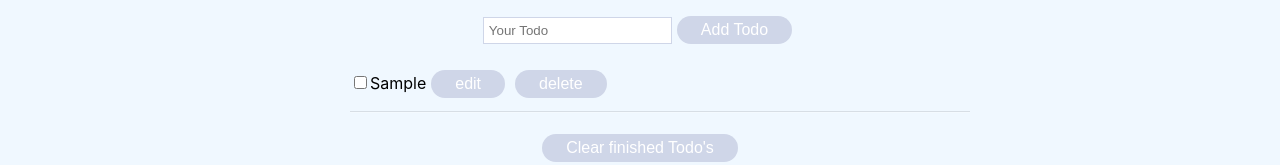
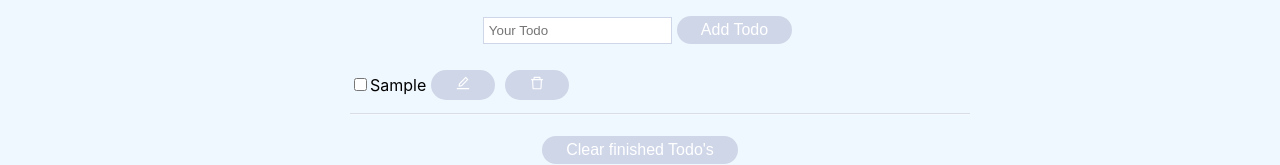
Before and after one commit to maureenoldyck/intro-react, a React (Create React App) app: page / in a window 1280 px wide. Both pictures are taken after typing "Sample" into the empty fields and a click on the button "Add Todo". Shown: the part 203-368 px from the top of the page. Built offline with nearby package versions, Linux system fonts and the light colour scheme.

Commit message:
Add icons

```diff
--- a/package.json
+++ b/package.json
@@ -8,6 +8,7 @@
     "@testing-library/user-event": "^12.7.1",
     "react": "^17.0.1",
     "react-dom": "^17.0.1",
+    "react-icons": "^4.2.0",
     "react-scripts": "4.0.2",
     "uuid": "^8.3.2",
     "web-vitals": "^1.1.0"
--- a/src/components/ToDo.js
+++ b/src/components/ToDo.js
@@ -1,4 +1,9 @@
 import React, {useRef}  from 'react'
+import { AiOutlineEdit } from 'react-icons/ai';
+import { AiOutlineSave } from 'react-icons/ai';
+import { AiOutlineDelete } from 'react-icons/ai';
+
+
 
 const Todo = ({todo, todos, setTodo}) => {
 
@@ -19,6 +24,9 @@ const Todo = ({todo, todos, setTodo}) => {
     }
 
     const saveEditTodo = () => {
+
+        if (editInput.current.value === null | editInput.current.value === '') return editTodo;
+
         setTodo(todos.map((editTodo) => {
             if (editTodo.id === todo.id)  {
                 return {
@@ -58,10 +66,10 @@ const Todo = ({todo, todos, setTodo}) => {
                 : `${todo.text}`
             }
             {todo.edit
-                ? <button onClick={saveEditTodo}> Save edit </button>
-                : <button onClick={editTodo}> edit </button>
+                ? <button className="smallButton" onClick={saveEditTodo}> <AiOutlineSave/> </button>
+                : <button className="smallButton" onClick={editTodo}> <AiOutlineEdit/> </button>
             }
-            <button onClick={deleteTodo}> delete </button>
+            <button className="smallButton" onClick={deleteTodo}> <AiOutlineDelete/> </button>
             <hr />
         </li>
     )
```
Also changed, not shown: src/App.js (+7 -5 lines), 1 other file (tests, documents, lock files or other folders).
